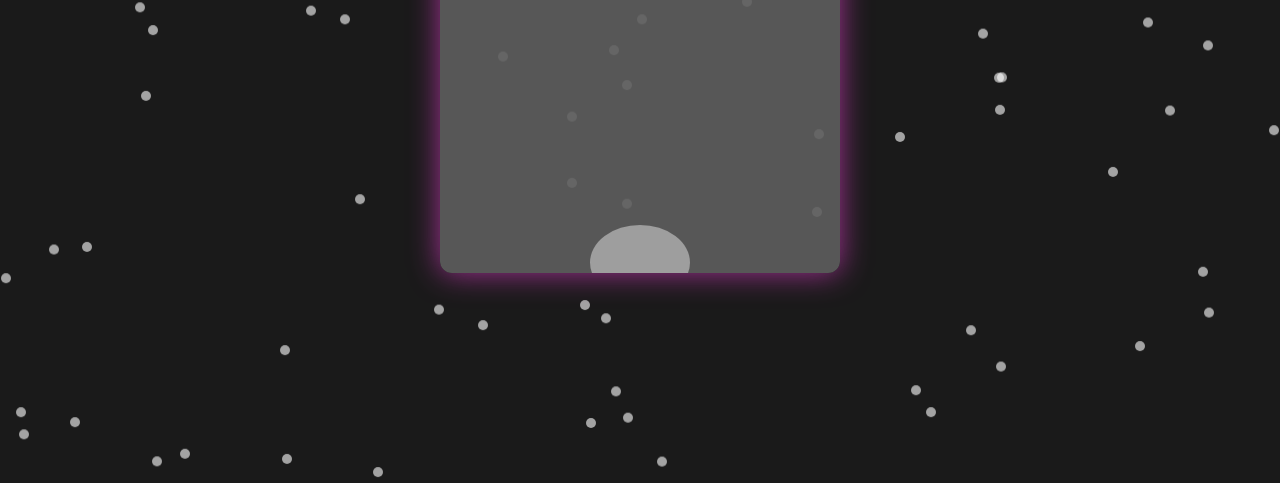
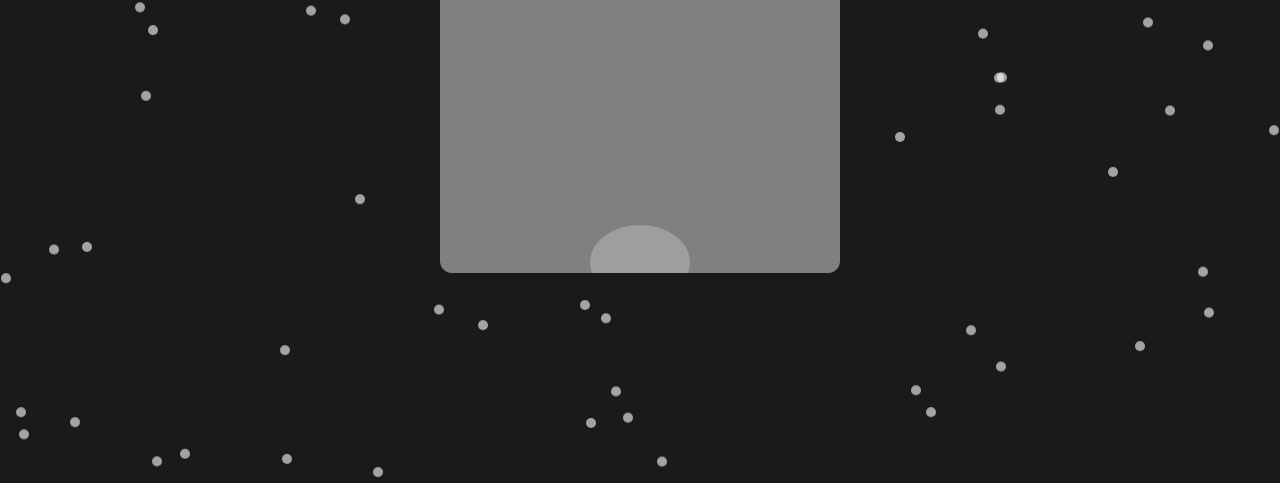
Before and after one commit to Zarcotech/My-Profile, a plain HTML site: page index.html in a window 1280 px wide. Shown: the part 317-800 px from the top of the page. Drawn offline with Linux system fonts and the light colour scheme; grey boxes are pictures that could not be loaded.

Commit message:
new code | delete

```diff
--- a/style.css
+++ b/style.css
@@ -23,12 +23,11 @@ body {
     flex-direction: column;
     justify-content: flex-start;
     align-items: center;
-    background: rgba(95, 95, 95, 0.9);
+    background: grey;
     width: 360px;
     height: 340px;
     padding: 20px;
     border-radius: 12px;
-    box-shadow: 0 0 30px rgb(165, 50, 150);
     text-align: center;
     overflow: hidden;
 }
```
